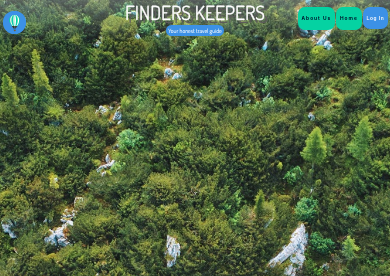
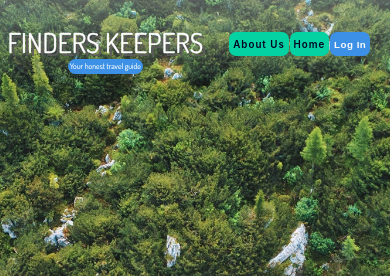
Before and after one commit to SchoolOfCode/final-project_front-end-jenga, a React app: page / in a window 390 px wide. Shown: the top 276 px of the page. Built offline with nearby package versions, Linux system fonts and the light colour scheme; what google-maps-react would draw is missing.

Commit message:
Nav-bar now responsive with @media

```diff
--- a/src/component/Navbar/Navbar.css
+++ b/src/component/Navbar/Navbar.css
@@ -170,3 +170,48 @@
   transition: all 0.1s ease;
   box-shadow: 0 0 0 0 #fff, 0 0 0 3px #05d2a2;
 }
+
+@media screen and (max-width: 900px) {
+  .logo {
+    display: none;
+  }
+
+  .title {
+    font-size: 7vw;
+    width: 54vw;
+    margin-top: 3vh;
+  }
+
+  .subtitle {
+    font-size: 2vw;
+  }
+
+  .nav-buttons-container{
+    width: 46vw;
+    margin-top: 1.75vh;
+    justify-content: center;
+  }
+
+  .about-button{
+    font-size: 2.5vw;
+    padding: .75vh 1vw;
+    margin-left: 0.25vw;
+  }
+
+  .home-button{
+    font-size: 2.5vw;
+    padding: .75vh 1vw;
+    margin-left: 0.25vw;
+  }
+
+  .sign{
+    font-size: 2.5vw;
+    padding: .75vh 1vw;
+    margin-left: 0.25vw;
+  }
+
+  .profile-image-container{
+    width: 5vw;
+    height: 5vw;
+  }
+}
```
